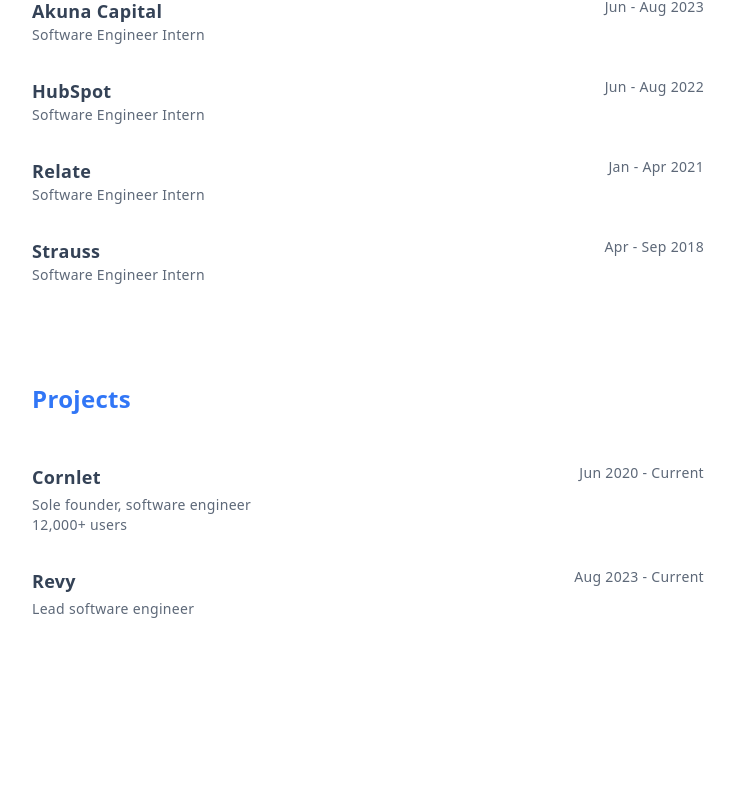
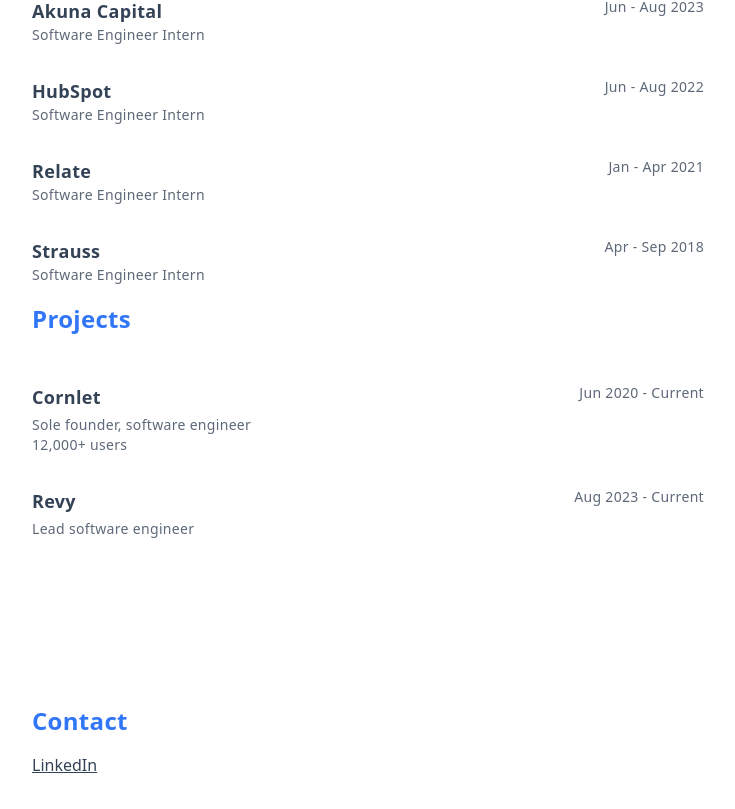
Before and after one commit to jay-joo-code/personal-website, a SvelteKit app: page / in a window 1280 px wide. Shown: the part 979-1788 px from the top of the page, without its empty margins (276-1011 px from the left). Before the commit the page ends 1696 px from the top, so only its background shows below. Built offline with nearby package versions, Linux system fonts and the light colour scheme.

Commit message:
implement contact section

```diff
--- a/src/routes/+page.svelte
+++ b/src/routes/+page.svelte
@@ -74,7 +74,7 @@
 	</div>
 
 	<!-- projects -->
-	<div class="flex min-h-[50vh] items-center">
+	<div class="flex min-h-[30vh] items-center">
 		<div class="w-full">
 			<h2 class="text-2xl font-extrabold text-primary">Projects</h2>
 			<div class="mt-12 w-full space-y-8">
@@ -96,4 +96,16 @@
 			</div>
 		</div>
 	</div>
+
+	<!-- contact -->
+	<div class="flex min-h-[50vh] items-center">
+		<div class="w-full">
+			<h2 class="text-2xl font-extrabold text-primary">Contact</h2>
+			<div class="mt-4">
+				<a class="link" href="https://www.linkedin.com/in/jay-joo-341191135/" target="_blank"
+					>LinkedIn</a
+				>
+			</div>
+		</div>
+	</div>
 </PageContainer>
```
